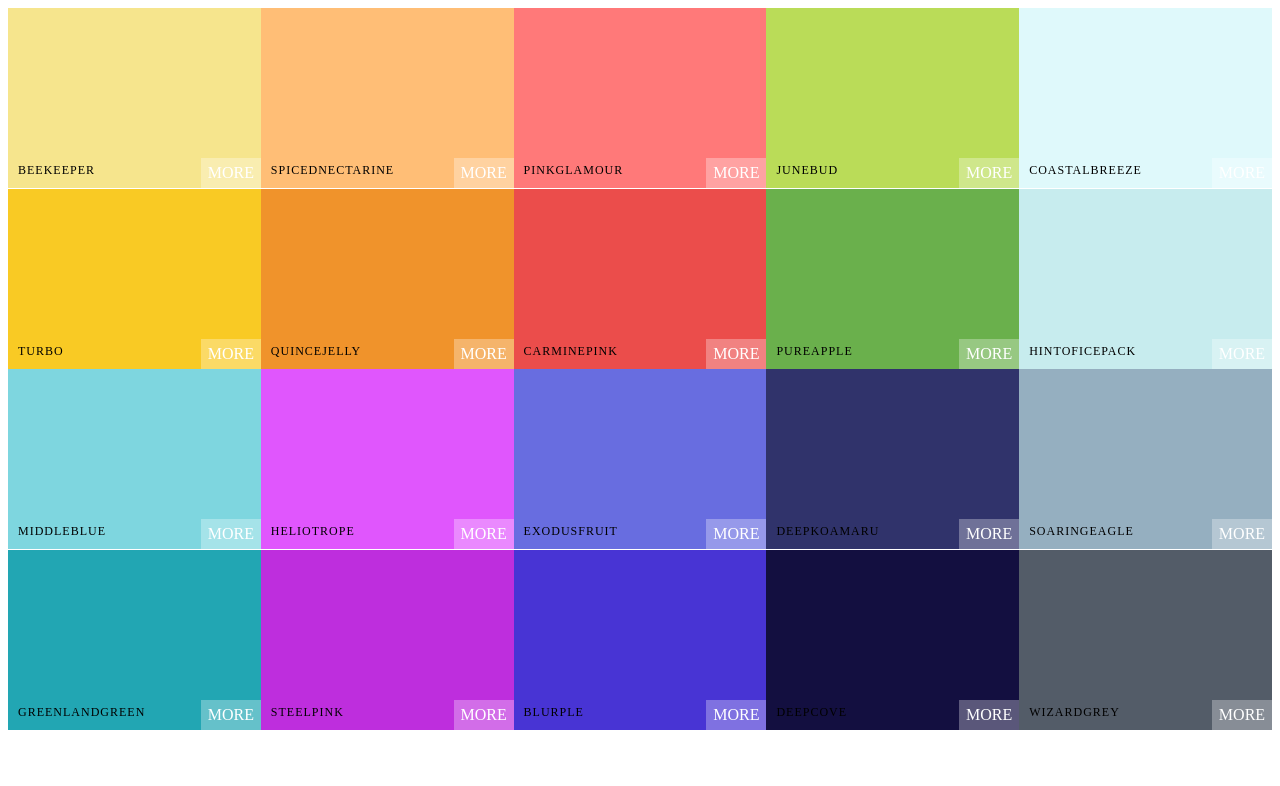
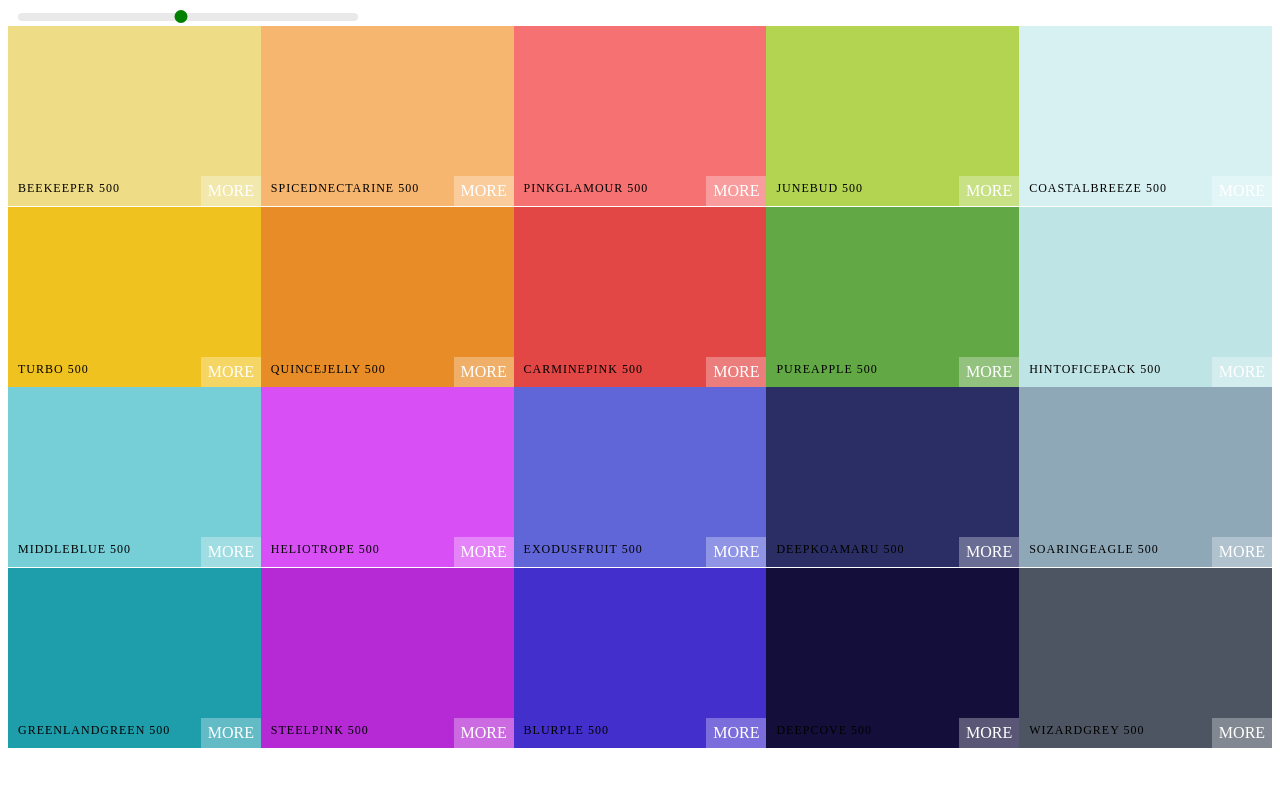
Before and after one commit to gerardsegismundo/color-palette, a React (Create React App) app: page / in a window 1280 px wide. Shown: the top 786 px of the page. Built offline with nearby package versions, Linux system fonts and the light colour scheme.

Commit message:
color slider

```diff
--- a/package.json
+++ b/package.json
@@ -6,6 +6,8 @@
     "@testing-library/jest-dom": "^4.2.4",
     "@testing-library/react": "^9.3.2",
     "@testing-library/user-event": "^7.1.2",
+    "chroma-js": "^2.1.0",
+    "rc-slider": "^9.2.2",
     "react": "^16.13.0",
     "react-copy-to-clipboard": "^5.0.2",
     "react-dom": "^16.13.0",
--- a/src/App.js
+++ b/src/App.js
@@ -1,12 +1,13 @@
 import React, { Component } from 'react'
 import Palette from './Palette'
 import seedColors from './seedColors'
+import { generatePalette } from './ColorHelpers'
 
 class App extends Component {
   render() {
     return (
       <div>
-        <Palette {...seedColors[4]} />
+        <Palette palette={generatePalette(seedColors[4])} />
       </div>
     )
   }
--- /dev/null
+++ b/src/ColorHelpers.js
@@ -0,0 +1,49 @@
+import chroma from 'chroma-js'
+const levels = [50, 100, 200, 300, 400, 500, 600, 700, 800, 900]
+
+function generatePalette(starterPalette) {
+  let newPalette = {
+    paletteName: starterPalette.paletteName,
+    id: starterPalette.id,
+    emoji: starterPalette.emoji,
+    colors: {}
+  }
+  for (let level of levels) {
+    newPalette.colors[level] = []
+  }
+  for (let color of starterPalette.colors) {
+    let scale = getScale(color.color, 10).reverse()
+    for (let i in scale) {
+      newPalette.colors[levels[i]].push({
+        name: `${color.name} ${levels[i]}`,
+        id: color.name.toLowerCase().replace(/ /g, '-'),
+        hex: scale[i],
+        rgb: chroma(scale[i]).css(),
+        rgba: chroma(scale[i])
+          .css()
+          .replace('rgb', 'rgba')
+          .replace(')', ',1.0)')
+      })
+    }
+  }
+  return newPalette
+}
+function getRange(hexColor) {
+  const end = '#fff'
+  return [
+    chroma(hexColor)
+      .darken(1.4)
+      .hex(),
+    hexColor,
+    end
+  ]
+}
+
+function getScale(hexColor, numberOfColors) {
+  return chroma
+    .scale(getRange(hexColor))
+    .mode('lab')
+    .colors(numberOfColors)
+}
+
+export { generatePalette }
--- a/src/Palette.css
+++ b/src/Palette.css
@@ -5,3 +5,31 @@
 .Palette-colors {
   height: 90%;
 }
+
+.slider {
+  width: 340px;
+  margin: 0 10px;
+  display: inline-block;
+}
+
+.rc-slider-track {
+  background-color: transparent;
+}
+
+.rc-slider-rail {
+  height: 8px;
+}
+
+.rc-slider-handle,
+.rc-slider-handle:hover,
+.rc-slider-handle:focus,
+.rc-slider-handle:active {
+  background-color: green;
+  outline: none;
+  border: 2px solid green;
+  box-shadow: none;
+  width: 13px;
+  height: 13px;
+  margin-left: -7px;
+  margin-top: -3px;
+}
--- a/src/Palette.js
+++ b/src/Palette.js
@@ -1,14 +1,39 @@
 import React, { Component } from 'react'
 import ColorBox from './ColorBox'
+import Slider from 'rc-slider'
+import 'rc-slider/assets/index.css'
 import './Palette.css'
 
 class Palette extends Component {
+  constructor(props) {
+    super(props)
+    this.state = { level: 500 }
+    this.changeLevel = this.changeLevel.bind(this)
+  }
+
+  changeLevel(level) {
+    this.setState({ level })
+  }
+
   render() {
-    const colorBoxes = this.props.colors.map(color => {
-      return <ColorBox background={color.color} name={color.name} />
+    const { colors } = this.props.palette
+    const { level } = this.state
+
+    const colorBoxes = colors[level].map(color => {
+      return <ColorBox background={color.hex} name={color.name} />
     })
+
     return (
       <div className='Palette'>
+        <div className='slider'>
+          <Slider
+            defaultValue={level}
+            min={100}
+            max={900}
+            step={100}
+            onAfterChange={this.changeLevel}
+          />
+        </div>
         <div className='Palette-colors'>{colorBoxes}</div>
       </div>
     )
```
Also changed, not shown: src/index.css (deleted, +0 -13 lines), src/setupTests.js (deleted, +0 -5 lines), 2 other files (tests, documents, lock files or other folders).
